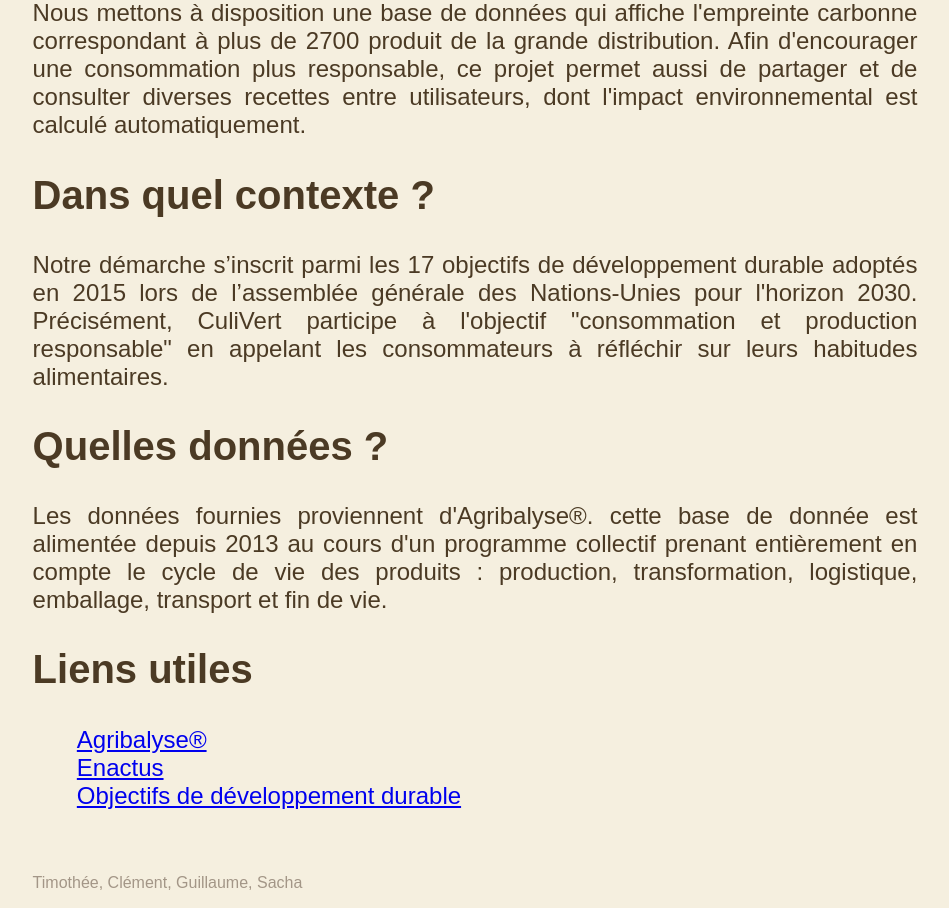
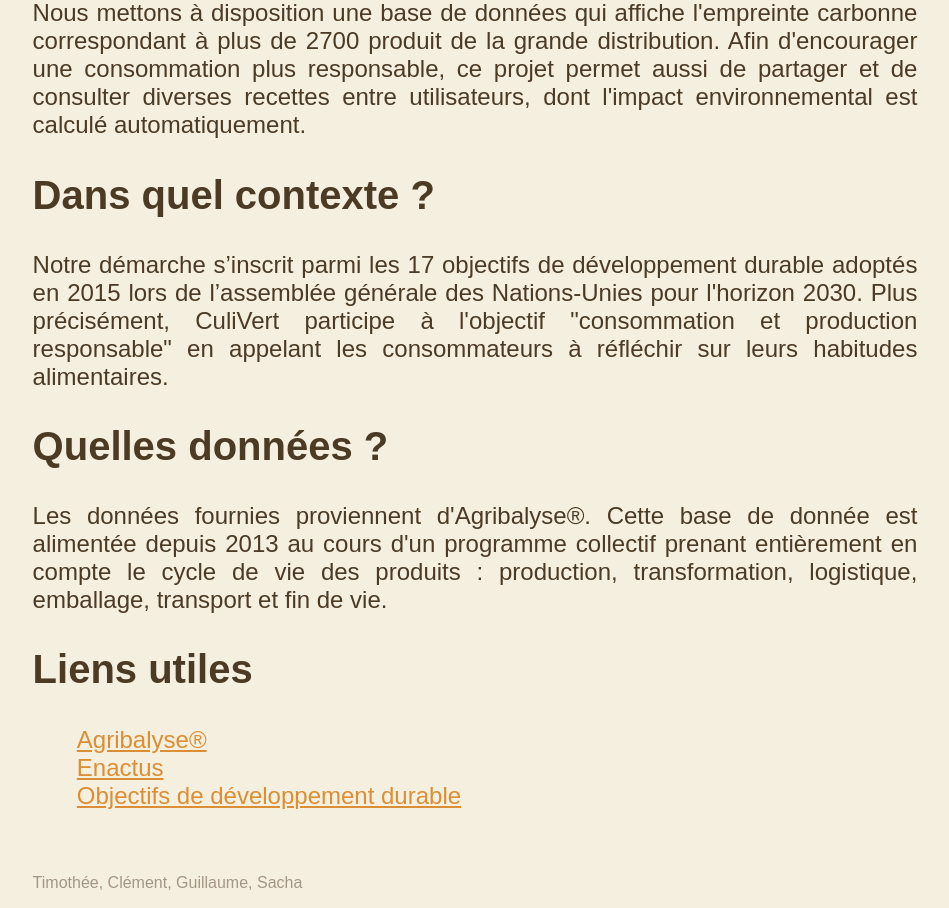
Before and after one commit to fusetim/PPII1, a Flask app: page /home in a window 1280 px wide. Shown: the part 920-1828 px from the top of the page, without its empty margins (165-1114 px from the left). Run offline with Flask 3, Linux system fonts and the light colour scheme.

Commit message:
maj mineure (couleur des liens hypertexte entre autres)

```diff
--- a/backend/app.py
+++ b/backend/app.py
@@ -81,7 +81,7 @@ def result_ingredients():
                     data.insert(0, r)
         data.sort()
 
-        return render_template("result_ingredients.html", data=data[:20], search=search, m1="équivalent co2 :", m2="(par kg de produit)")
+        return render_template("result_ingredients.html", data=data[:20], search=search, m1="équivalent co2 :", m2="par kg de produit")
 
 
 @app.route("/search_recipes")
--- a/backend/static/css/style.css
+++ b/backend/static/css/style.css
@@ -232,4 +232,12 @@ nav {
 }
 .link{
     margin-left: 5%;
+    color: #db8e33;
 }
+
+.link:visited{
+    color: #a39687;
+}
+.link:active{
+    color: #4b3a24;
+}
--- a/backend/templates/home.html
+++ b/backend/templates/home.html
@@ -46,14 +46,14 @@
                 <p class="about">
                     Notre démarche s’inscrit parmi les 17 objectifs de développement durable
                     adoptés en 2015 lors de l’assemblée générale des Nations-Unies pour l'horizon 2030.
-                    Précisément, CuliVert participe à l'objectif "consommation et production responsable"
+                    Plus précisément, CuliVert participe à l'objectif "consommation et production responsable"
                     en appelant les consommateurs à réfléchir sur leurs habitudes alimentaires.
                 </p>
                 <h2 class="subhead">
                     Quelles données ?
                 </h2>
                 <p class="about">
-                    Les données fournies proviennent d'Agribalyse®. cette base de donnée est alimentée
+                    Les données fournies proviennent d'Agribalyse®. Cette base de donnée est alimentée
                     depuis 2013 au cours d'un programme collectif prenant entièrement en compte le cycle de vie
                     des produits : production, transformation, logistique, emballage, transport et fin de vie.
                 </p>
```
